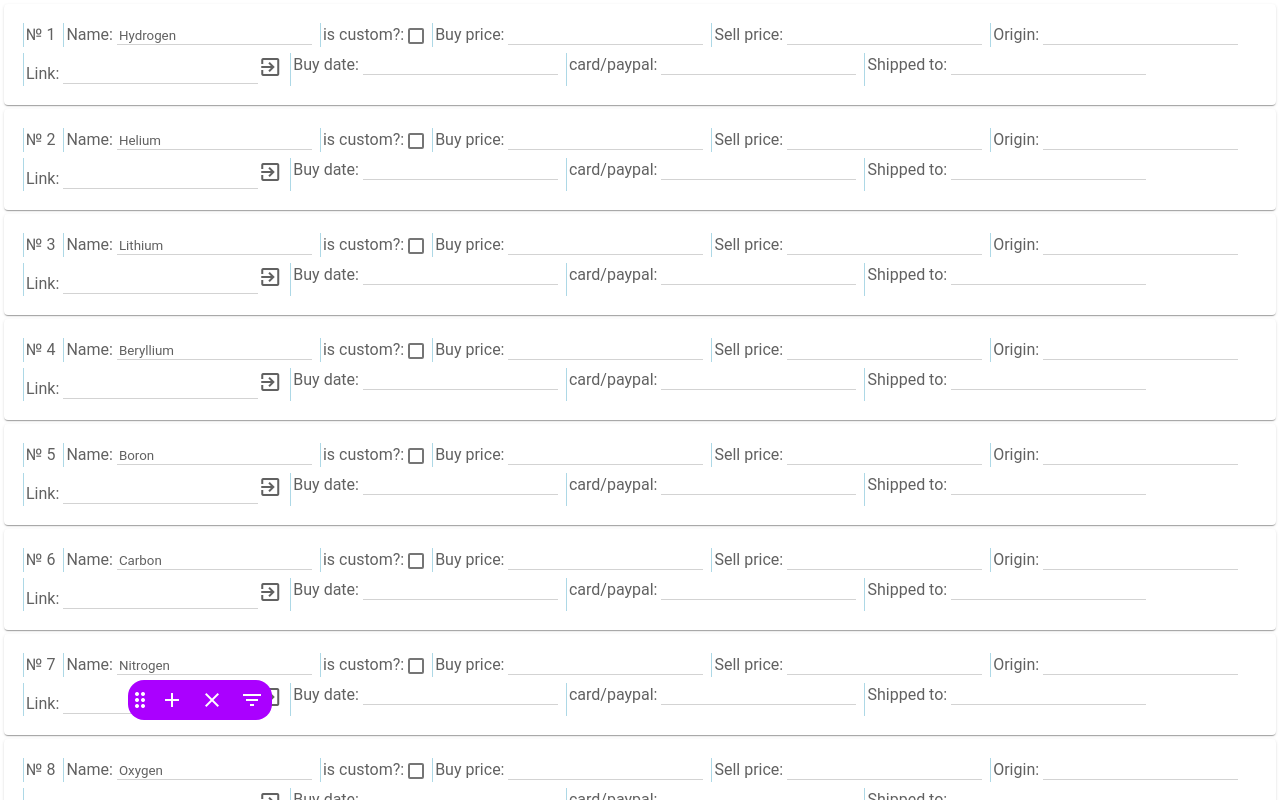
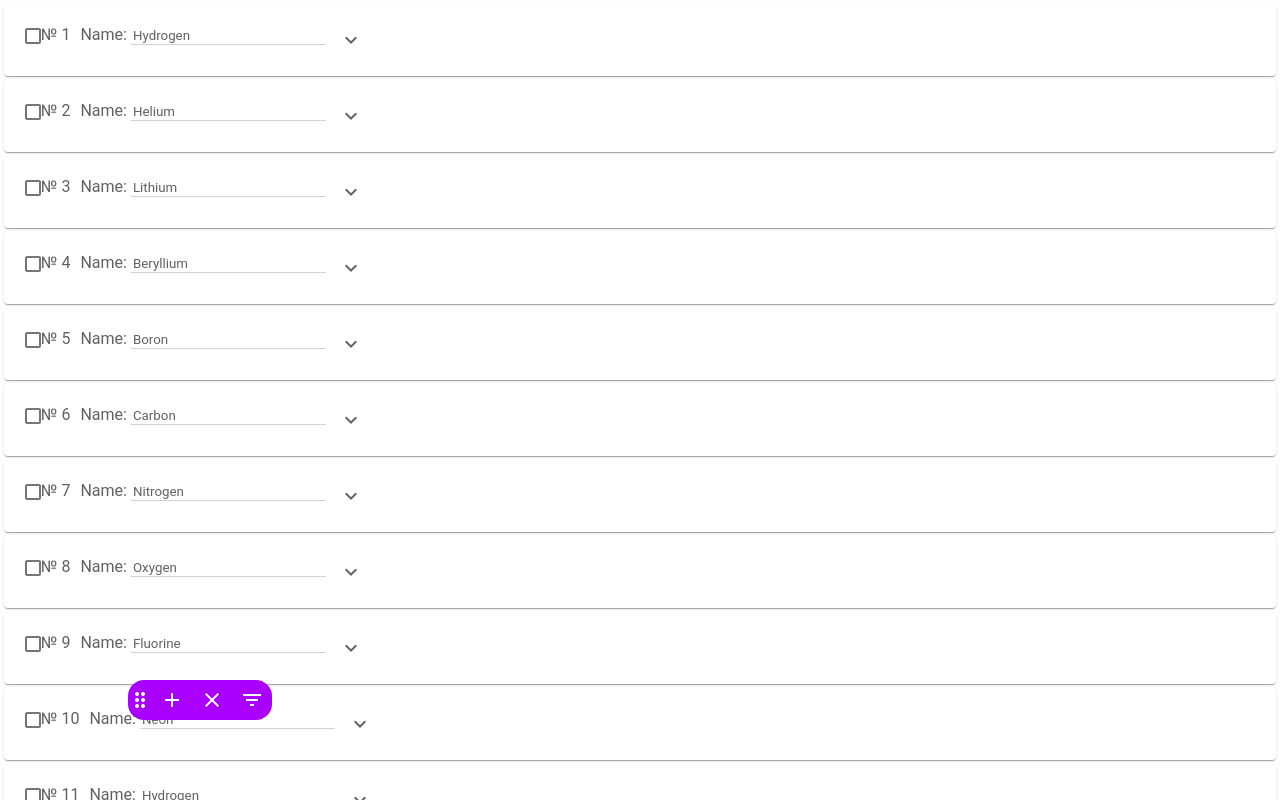
Before and after one commit to SailorQaoar/anko, an Angular app: page / in a window 1280 px wide. Built offline with nearby package versions, Linux system fonts and the light colour scheme.

Commit message:
4 files modified, 2 added, 2 deleted

```diff
--- a/src/app/button-overview-example.css
+++ b/src/app/button-overview-example.css
@@ -9,7 +9,9 @@ table {
 }
 
 .scroll-area {
-
+  position: fixed;
+  left: 0px;
+top: 0px;
   width: 100vw;
   overflow: auto;
 }
@@ -31,12 +33,20 @@ table {
 
  .in-card-field {
    border-radius: 4ps;
-   border-left: 1px lightblue solid;
+
    padding: 2px;
    margin: 3px;
  }
 
+ .no-fiele {
 
+   border: 1px lightgray solid;
+ }
+
+.in-card-field input {
+  border-bottom: 1px lightgray solid;
+  min-width: 100px;
+}
 
 
  .ou-card {
--- a/src/app/button-overview-example.html
+++ b/src/app/button-overview-example.html
@@ -2,16 +2,22 @@
 	<ng-container *ngFor="let item of dataSource">
 		<mat-card>
 			<div class="ou-card">
-				<span class="in-card-field">№ {{item.position}} </span>
+				<span class="in-card-field no-field"><mat-checkbox></mat-checkbox>№ {{item.position}} </span>
 				<span class="in-card-field">Name: <input mat-input [(ngModel)]="item.name">  </span>
+        <button mat-icon-button (click)="item.opened = !item.opened"><mat-icon>{{item.opened?'expand_less':'expand_more'}}</mat-icon></button>
+        </div>
+        <div class="ou-card" *ngIf="item.opened === true">
 				<span class="in-card-field">is custom?: <mat-checkbox [(ngModel)]="item.customStoreCheck"></mat-checkbox>   </span>
-				<span class="in-card-field">Buy price: <input mat-input [(ngModel)]="item.buyPrice"> </span>
+
 				<span class="in-card-field">Sell price: <input mat-input [(ngModel)]="item.sellPrice"> </span>
-				<span class="in-card-field">Origin: <input mat-input [(ngModel)]="item.origin"> </span>
-				<span class="in-card-field">Link: <input mat-input [(ngModel)]="item.link"> <a href="http://{{item.link}}/"><mat-icon>exit_to_app</mat-icon></a></span>
-				<span class="in-card-field">Buy date: <input mat-input [(ngModel)]="item.buyDate"> </span>
-				<span class="in-card-field">card/paypal: <input mat-input [(ngModel)]="item.cardPaypal"> </span>
+
+
+			<span class="in-card-field">card/paypal: <input mat-input [(ngModel)]="item.cardPaypal"> </span>
 				<span class="in-card-field">Shipped to: <input mat-input [(ngModel)]="item.shippedTo"> </span>
+        <span class="in-card-field">Buy price: <input mat-input [(ngModel)]="item.buyPrice"> </span>
+				<span class="in-card-field">Buy date: <input mat-input type="date" [(ngModel)]="item.buyDate"> </span>
+					<span class="in-card-field"><input  matInput placeholder="Link"  [(ngModel)]="item.link"> <a href="http://{{item.link}}/"><mat-icon>exit_to_app</mat-icon></a></span>
+				<span class="in-card-field"><input   matInput placeholder="Comments"  [(ngModel)]="item.comment"> </span>
 			</div>
 		</mat-card>
 
--- a/src/app/button-overview-example.ts
+++ b/src/app/button-overview-example.ts
@@ -6,11 +6,12 @@ import { Component } from "@angular/core";
 
 export interface PeriodicElement {
   name: string;
+  opened?: boolean;
   position?: number;
   customStoreCheck?: string;
   buyPrice?: number;
   sellPrice?: string;
-  origin?: string;
+  comment?: string;
   link?: string;
   buyDate?: string;
   cardPaypal?: string;
--- a/src/index.html
+++ b/src/index.html
@@ -2,6 +2,6 @@
       rel="stylesheet">
       <meta name="viewport" content="width=device-width, initial-scale=1.0">
    <meta name="apple-mobile-web-app-capable" content="yes">
-   <link rel="manifest" href="/app/m.m">
+   <link rel="manifest" href="styles/manifest.json">
   <button-overview-example>loa
     ding</button-overview-example>
```
Also changed, not shown: src/baseline_cake_black_18dp.png (deleted), src/styles/baseline_cake_black_18dp.png (added), src/styles/manifest.json (added).
